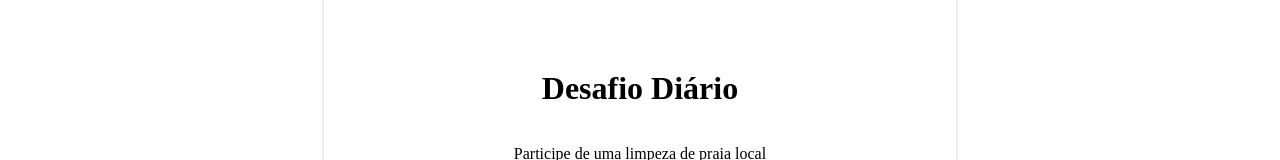
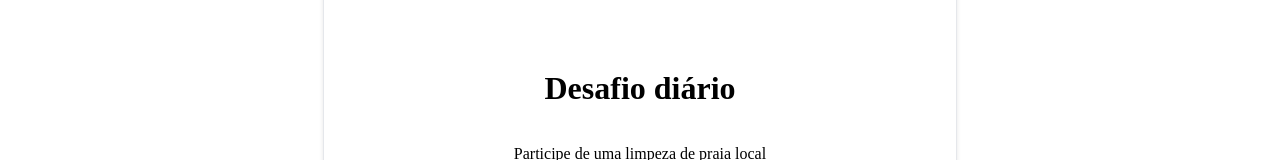
Before and after one commit to Guilhermeoliveira10/GS---Responsive-Web-Development, a Next.js app: page /challenges in a window 1280 px wide. Shown: the part 299-459 px from the top of the page. Built offline with nearby package versions, Linux system fonts and the light colour scheme.

Commit message:
update code

```diff
--- a/src/components/ChallengeComponent.tsx
+++ b/src/components/ChallengeComponent.tsx
@@ -23,8 +23,8 @@ const ChallengeComponent: React.FC = () => {
   return (
     <Layout>
       <div className="challenge-component card">
-        <h1 className="text-2xl font-bold mb-4">Desafio Diário</h1>
-        {currentChallenge ? <p>{currentChallenge.text}</p> : <p>Carregando desafio...</p>}
+        <h1 className="text-2xl font-bold mb-4">Desafio diário</h1>
+        {currentChallenge ? <p>{currentChallenge.text}</p> : <p>Carregando o desafio...</p>}
       </div>
     </Layout>
   )
--- a/src/components/Header.tsx
+++ b/src/components/Header.tsx
@@ -12,7 +12,7 @@ const Header: React.FC = () => {
           <Link href="/games" className="nav-link">Games</Link>
           <Link href="/challenges" className="nav-link">Challenges</Link>
           <Link href="/info" className="nav-link">Info</Link>
-          <Link href="/login" className="nav-link">Login</Link> {/* Adicionando o link para a página de login */}
+          <Link href="/login" className="nav-link">Login</Link>
         </div>
       </nav>
     </header>
```
